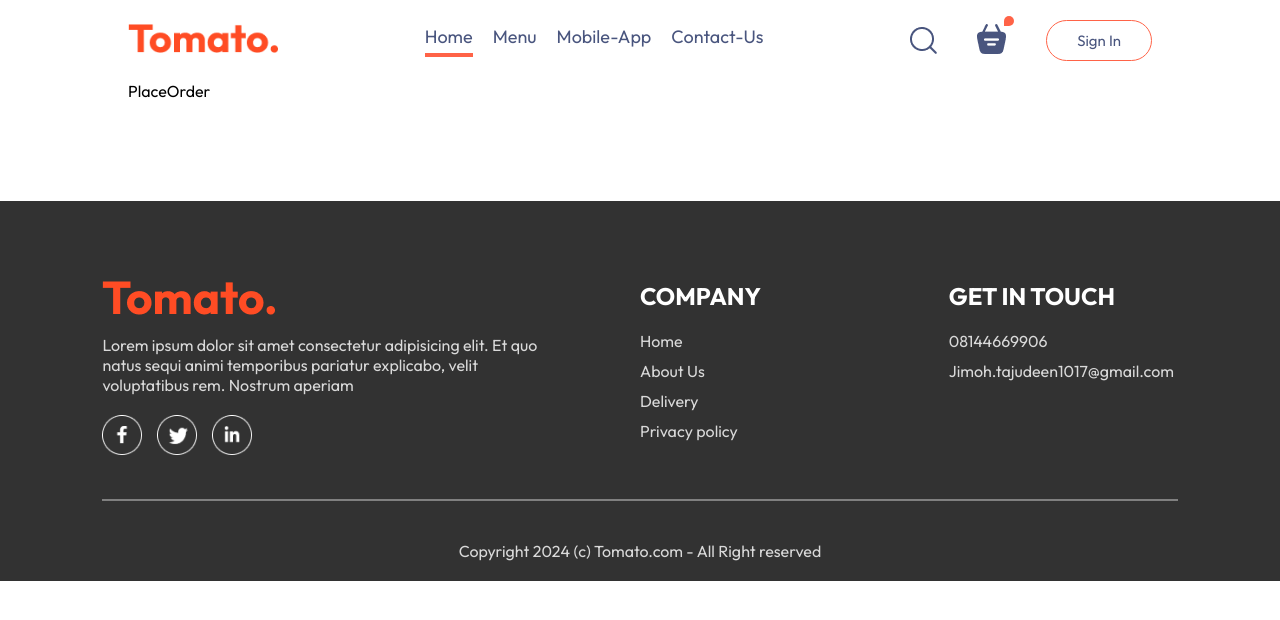
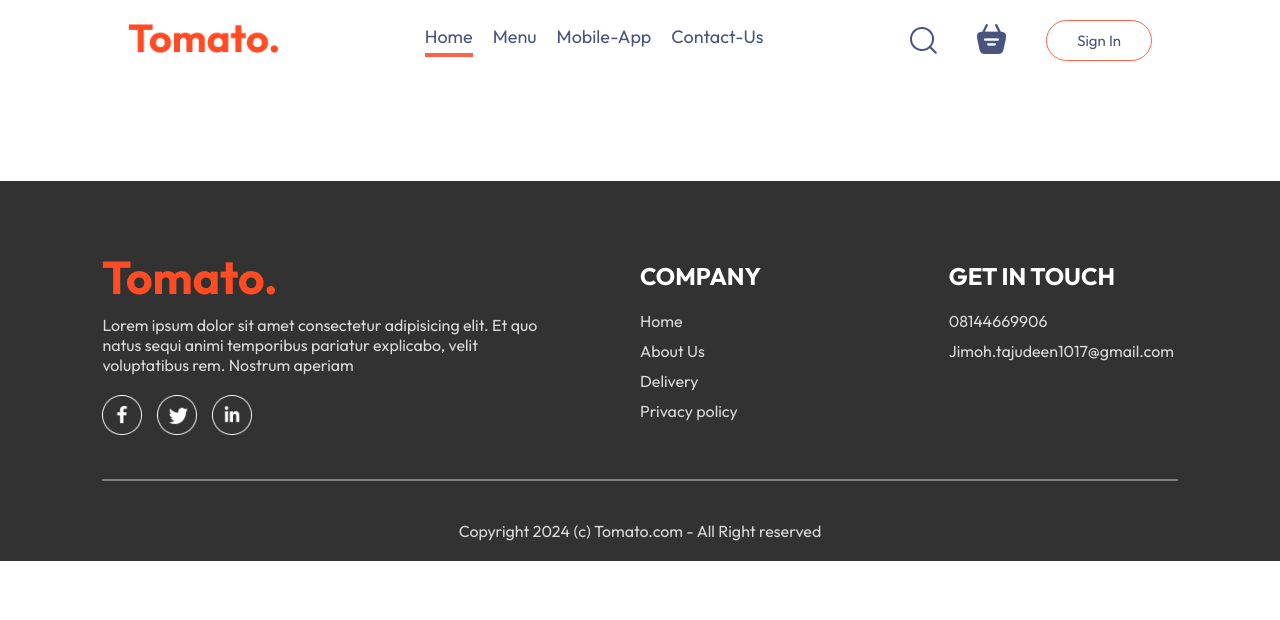
Before and after one commit to Teejay-deen/frontend-food-delivery, a React (Vite) app: page /order in a window 1280 px wide. Shown: the top 620 px of the page. Built offline with nearby package versions, Linux system fonts and the light colour scheme.

Commit message:
adding place order components and some refactor

```diff
--- a/src/App.jsx
+++ b/src/App.jsx
@@ -25,7 +25,7 @@
        <Route path='/' element={ <Home />} />
        <Route path='/menu' element={ <Menu />} />
        <Route path='/cart' element={ <Cart />} />
-       <Route path='order' element={<PlaceOrder />} />
+       <Route path='/order' element={<PlaceOrder />} />
       </Routes>
 
     </div>
--- a/src/components/NavBar/NavBar.jsx
+++ b/src/components/NavBar/NavBar.jsx
@@ -1,10 +1,13 @@
-import React, { useState } from "react";
+import React, { useContext, useState } from "react";
 import "./NavBar.css";
 import { assets } from "../../assets/assets";
 import { Link } from "react-router-dom";
+import { StoreContext } from "../../ContextApi/StoreContext";
 
 const NavBar = ({ setShowLogin }) => {
   const [menu, setMenu] = useState("Home");
+
+  const {getTotalCartAmount} = useContext(StoreContext)
 
   return (
     <div className="nav-bar ">
@@ -46,9 +49,9 @@
         <img src={assets.search_icon} alt="" />
         <div className="navbar-search-icon">
           <Link to="/cart">
-            <img src={assets.basket_icon} alt="" />
+            <img  src={assets.basket_icon} alt="" />
           </Link>
-          <div className="dot"></div>
+          <div className={getTotalCartAmount()===0 ? "" : "dot"}></div>
         </div>
 
         <button onClick={() => setShowLogin(true)} className="">
--- a/src/pages/Cart/Cart.jsx
+++ b/src/pages/Cart/Cart.jsx
@@ -1,9 +1,12 @@
 import React, { useContext } from "react";
 import "./Cart.css";
 import { StoreContext } from "../../ContextApi/StoreContext";
+import { useNavigate } from 'react-router-dom'
 
 const Cart = () => {
   const { cartItem, food_list, removeFromCart, getTotalCartAmount } = useContext(StoreContext);
+
+  const navigate = useNavigate()
 
   return (
     <div className="cart">
@@ -44,21 +47,21 @@
           <div>
             <div className="cart-total-details">
               <p>Subtotal</p>
-              <p>{getTotalCartAmount()}</p>
+              <p>${getTotalCartAmount()}</p>
             </div>
             <hr />
             <div className="cart-total-details">
               <p>Delivery fees</p>
-              <p>{2}</p>
+              <p>${2}</p>
             </div>
             <hr />
             <div className="cart-total-details">
               <b>Total</b>
-              <b>{getTotalCartAmount()+2}</b>
+              <b>${getTotalCartAmount()+2}</b>
             </div>
 
           </div>
-            <button>PROCEED TO CHECKOUT</button>
+            <button onClick={()=>navigate('/order')}>PROCEED TO CHECKOUT</button>
         </div>
 
         <div className="cart-promocode">
--- a/src/pages/PlaceOrder/PlaceOrder.jsx
+++ b/src/pages/PlaceOrder/PlaceOrder.jsx
@@ -3,7 +3,15 @@
 
 const PlaceOrder = () => {
   return (
-    <div>PlaceOrder</div>
+    <form className='place-order'>
+      <div className="place-order-left">
+
+      </div>
+
+      <div className="place-order-right">
+
+      </div>
+    </form>
   )
 }
 
```
